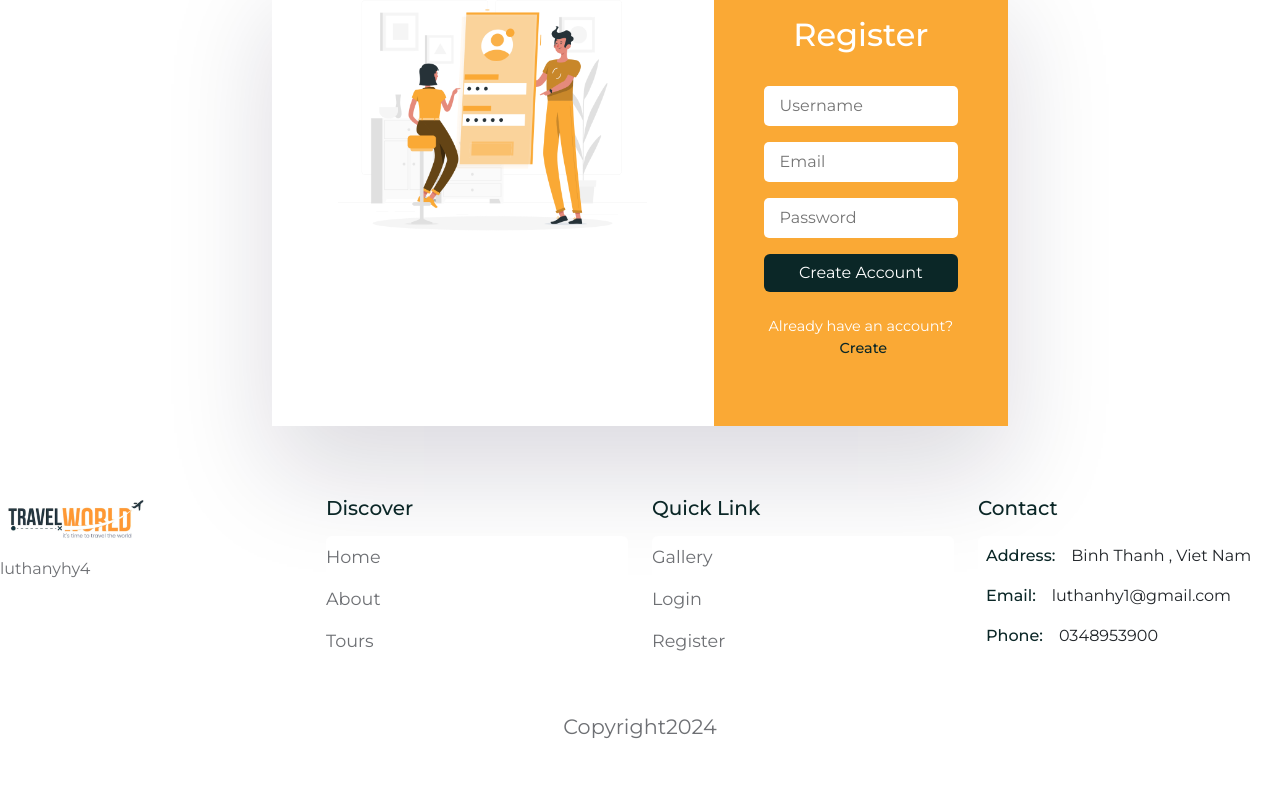
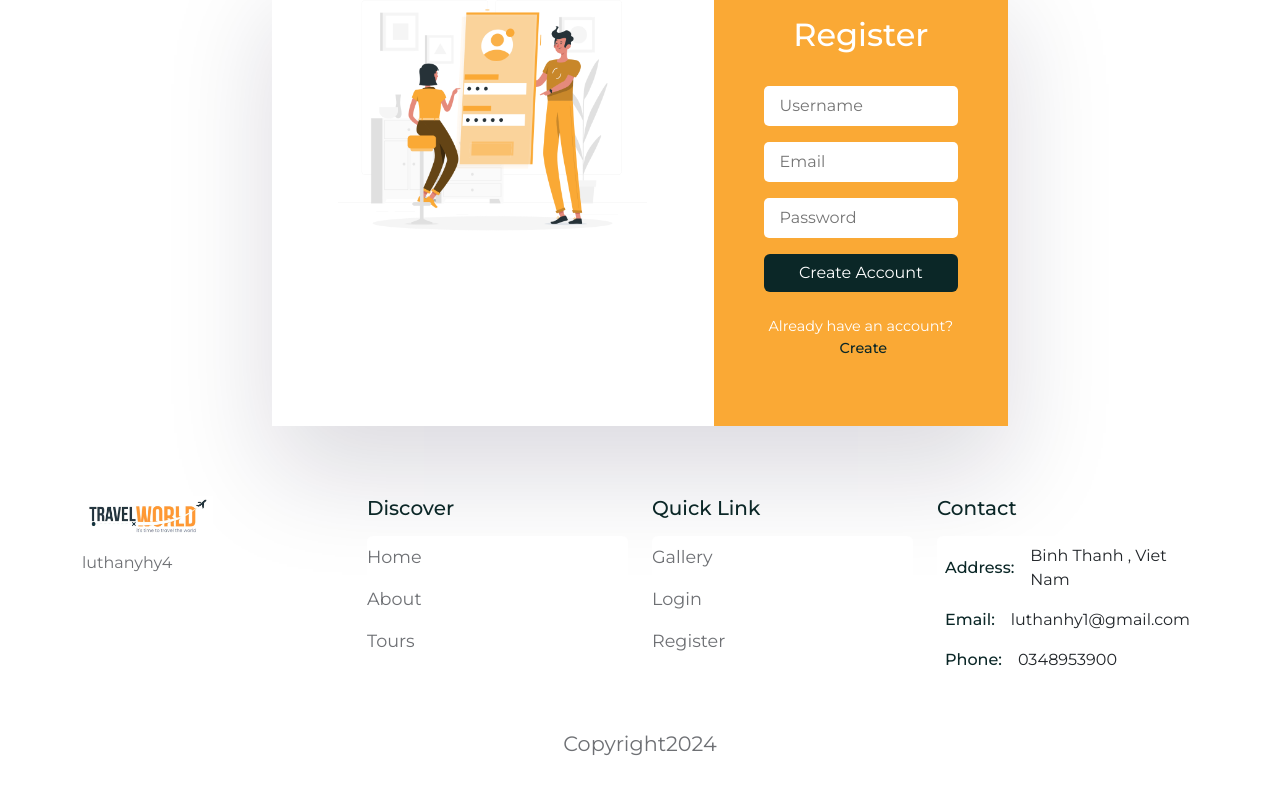
Before and after one commit to luthanhy/WebBooking_Travel_React_Mongo, a React (Create React App) app in the folder Web_Booking_Travel/tour-management/frontend/: page /Register in a window 1280 px wide. Shown: the part 214-1008 px from the top of the page. Built offline with nearby package versions, Linux system fonts and the light colour scheme; the HTML template or start-up script is replaced by a standard one; a web font is replaced by a local one.

Commit message:
fix error full size home page

```diff
--- a/Web_Booking_Travel/tour-management/frontend/src/App.css
+++ b/Web_Booking_Travel/tour-management/frontend/src/App.css
@@ -21,7 +21,7 @@ body {
 }
 
 section {
-  padding: 0px 0px;
+  padding: 50px 0px;
 }
 
 h1,
--- a/Web_Booking_Travel/tour-management/frontend/src/components/Footer/Footer.jsx
+++ b/Web_Booking_Travel/tour-management/frontend/src/components/Footer/Footer.jsx
@@ -1,5 +1,5 @@
 import React from 'react'
-import { Row,Col, ListGroup, ListGroupItem} from 'reactstrap'
+import { Row,Col, ListGroup, ListGroupItem, Container} from 'reactstrap'
 import { Link } from 'react-router-dom'
 import "./Footer.css"
 import Logo from '../../assets/images/logo.png'
@@ -35,6 +35,7 @@ const Footer = () => {
   const year = new Date().getFullYear()
   return (
     <footer className='footer'>
+        <Container>
         <Row>
           <Col lg='3'>
             <div className='logo'>
@@ -117,6 +118,7 @@ const Footer = () => {
             <p className='copyright'>Copyright{year}</p>
           </Col>
         </Row>
+        </Container>
     </footer>
   )
 }
```
